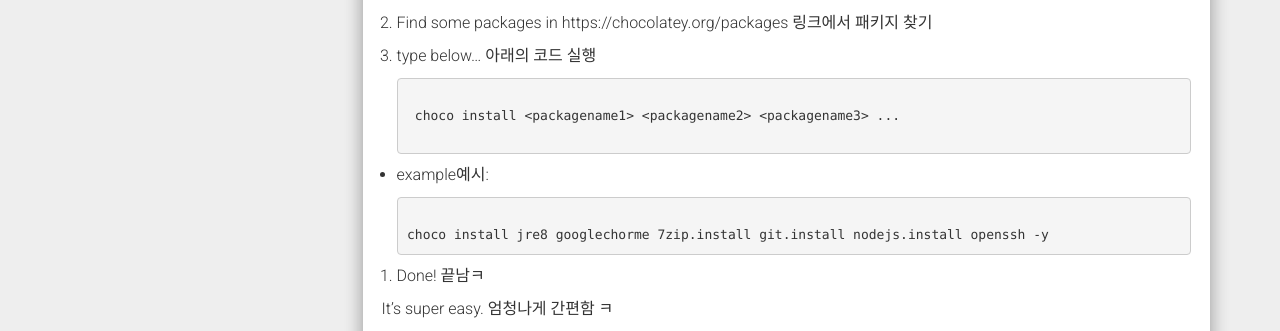
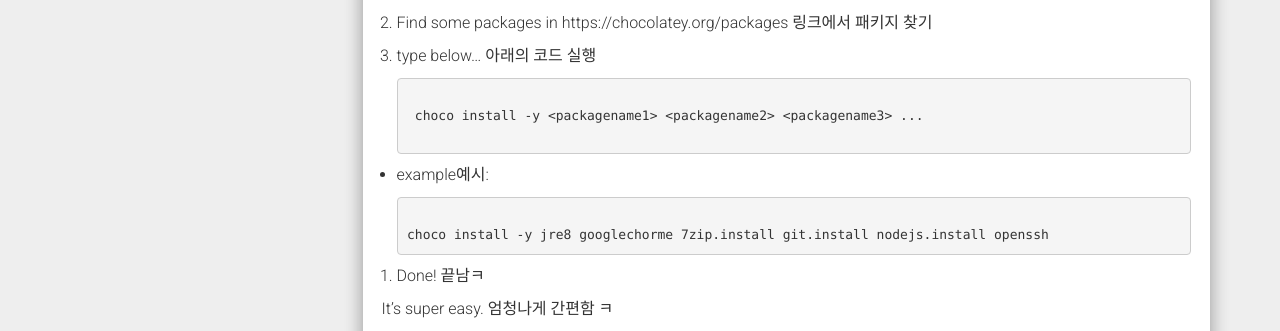
Before and after one commit to orlein/orlein.github.io, a Jekyll site: the page built from _posts/2018-5-15-Chocolatey.md, in a window 1280 px wide. Shown: the part 1392-1723 px from the top of the page. Built offline with Jekyll 4.4.1, drawn with Linux system fonts in a browser that asks for light colours; nearby versions of some CDN libraries; comment, search, counter and statistics services are not loaded.

```diff
--- a/_posts/2018-5-15-Chocolatey.md
+++ b/_posts/2018-5-15-Chocolatey.md
@@ -51,13 +51,13 @@ Or.... 또는...
 3. type below... 아래의 코드 실행
 
     <pre><code>
-    choco install &lt;packagename1&gt; &lt;packagename2&gt; &lt;packagename3&gt; ...
+    choco install -y &lt;packagename1&gt; &lt;packagename2&gt; &lt;packagename3&gt; ...
     </code></pre>
 
   * example예시:
 
     <pre><code>
-    choco install jre8 googlechorme 7zip.install git.install nodejs.install openssh -y
+    choco install -y jre8 googlechorme 7zip.install git.install nodejs.install openssh
     </code></pre>
 
 4. Done! 끝남ㅋ
```
